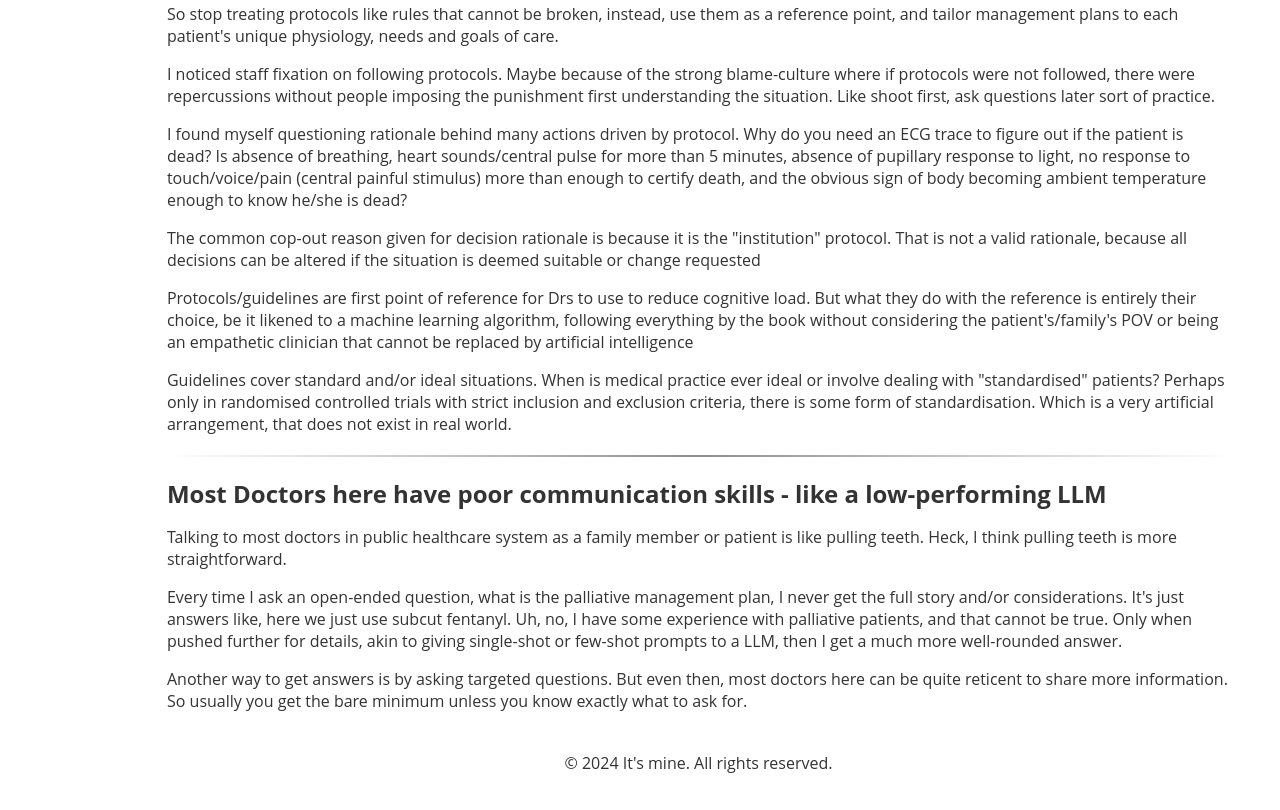
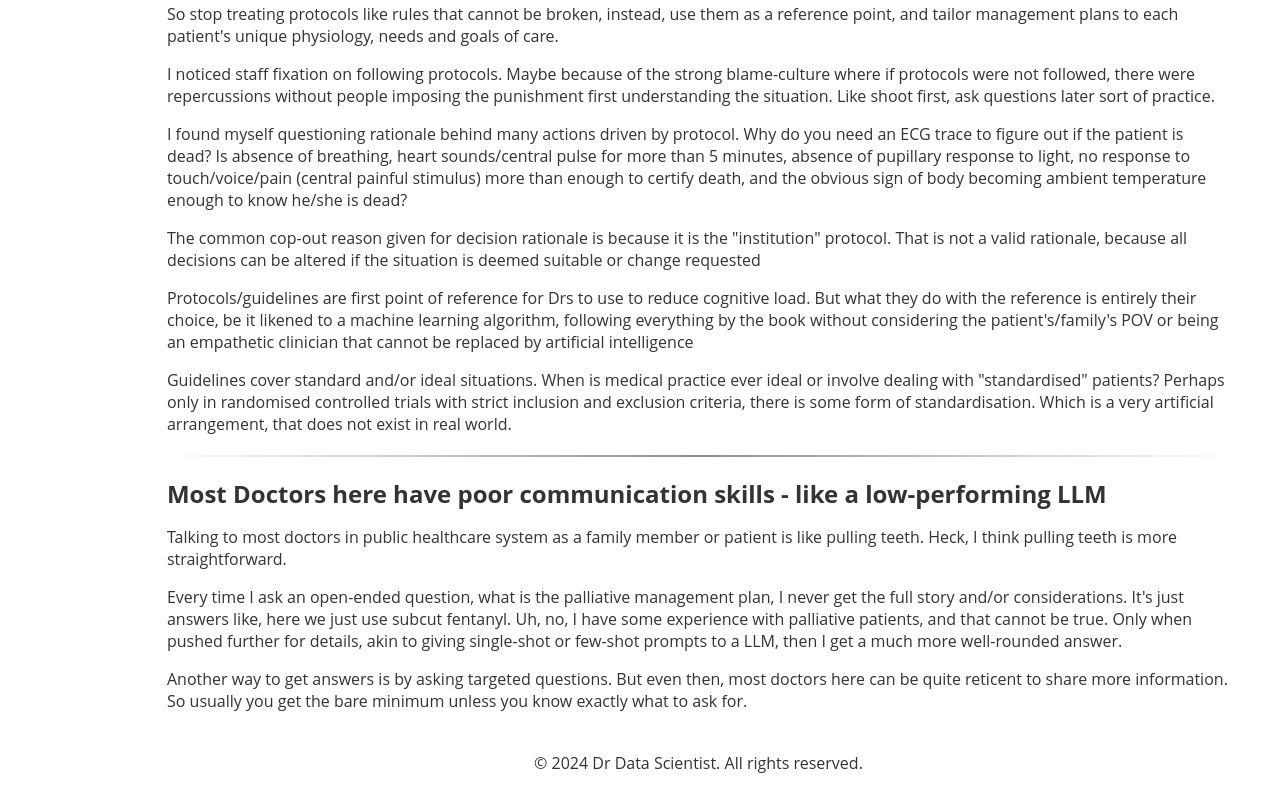
Before and after one commit to yxmauw/dr-data-scientist, a plain HTML site: page palliation.html in a window 1280 px wide. Shown: the part 7085-7895 px from the top of the page. Drawn offline with Linux system fonts and the light colour scheme.

Commit message:
Update palliation.html

```diff
--- a/palliation.html
+++ b/palliation.html
@@ -666,7 +666,7 @@
         </main>
 
         <footer>
-            <p>&copy; 2024 It's mine. All rights reserved.</p>
+            <p>&copy; 2024 Dr Data Scientist. All rights reserved.</p>
         </footer>
     </div>
 </body>
```
